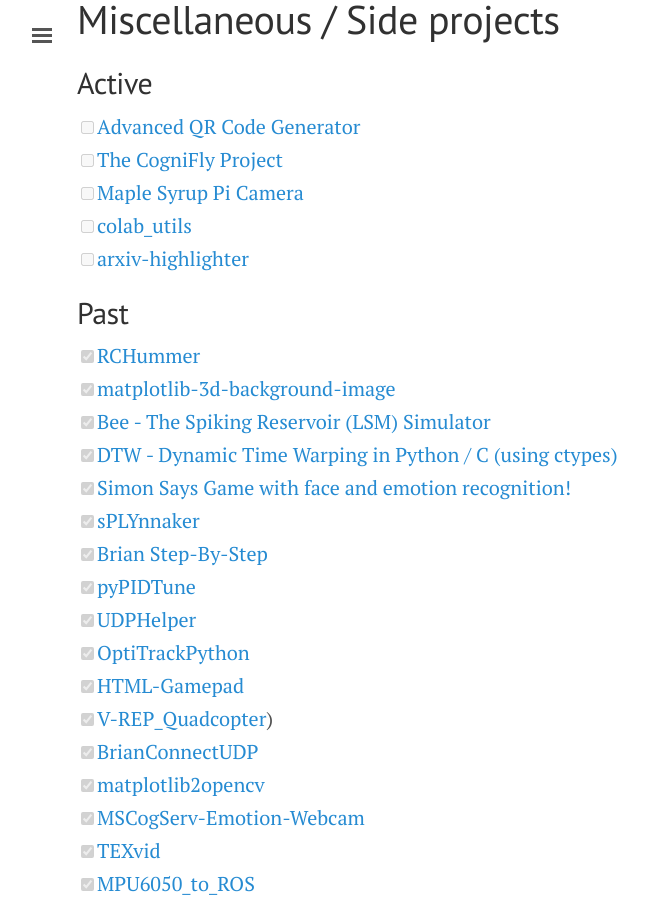
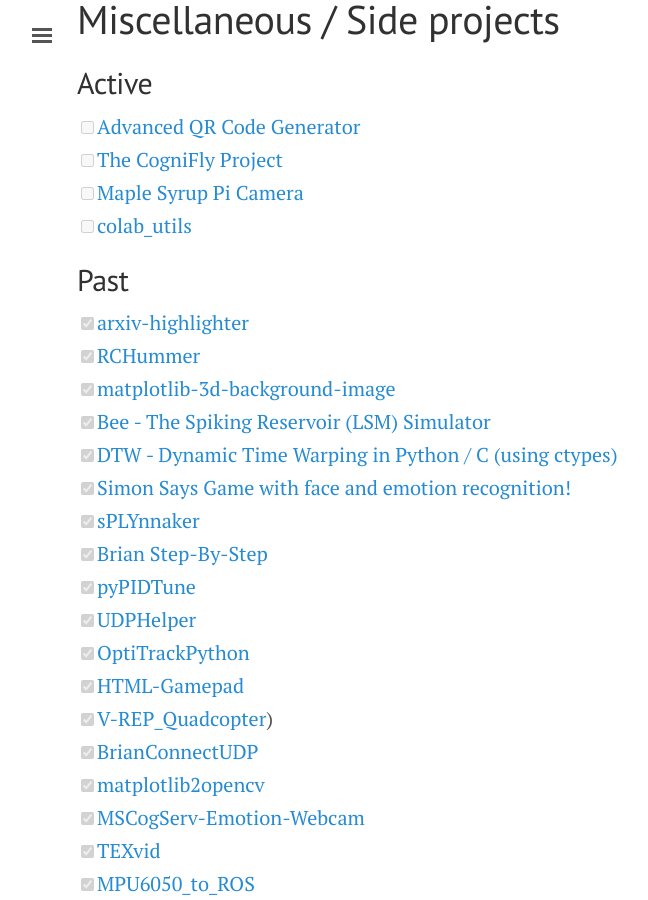
Before and after one commit to ricardodeazambuja/ricardodeazambuja.github.io, a Jekyll site: the page built from _pages/projects.md, in a window 1280 px wide and 900 px high, scrolled down 605 px. Shown: the whole window, without its empty margins (3-651 px from the left). Built offline with Jekyll 4.4.1, drawn with Linux system fonts in a browser that asks for light colours.

Commit message:
Minor updates...

```diff
--- a/_includes/sidebar.html
+++ b/_includes/sidebar.html
@@ -29,9 +29,8 @@
 
     <a class="sidebar-nav-item" href="https://scholar.google.co.uk/citations?user=F8AFA4gAAAAJ&sortby=pubdate">My Publications</a>
     <a class="sidebar-nav-item" href="https://github.com/ricardodeazambuja">GitHub Repositories</a>
-    <a class="sidebar-nav-item" href="http://www.thingiverse.com/ricardodeazambuja/designs">Thingverse Profile</a>
     <a class="sidebar-nav-item" href="https://www.youtube.com/c/RicardodeAzambuja">My Youtube Channel</a>
-    <a class="sidebar-nav-item" href="https://twitter.com/ricarbotics">Twitter @ricarbotics</a>
+    <a class="sidebar-nav-item" href="https://ricardodeazambuja.com/qrcodegenerator/">Advanced QR Code Generator</a>
 
     <span class="sidebar-nav-item">Currently v{{ site.version }}</span>
   </nav>
--- a/_pages/projects.md
+++ b/_pages/projects.md
@@ -19,9 +19,9 @@
 - [ ] [The CogniFly Project](https://thecognifly.github.io/)
 - [ ] [Maple Syrup Pi Camera](https://github.com/ricardodeazambuja/Maple-Syrup-Pi-Camera)
 - [ ] [colab_utils](https://github.com/ricardodeazambuja/colab_utils)
-- [ ] [arxiv-highlighter](https://github.com/ricardodeazambuja/arxiv-highlighter)
 
 ## Past
+- [x] [arxiv-highlighter](https://github.com/ricardodeazambuja/arxiv-highlighter)
 - [x] [RCHummer](https://github.com/ricardodeazambuja/RCHummer)
 - [x] [matplotlib-3d-background-image](https://github.com/ricardodeazambuja/matplotlib-3d-background-image)
 - [x] [Bee - The Spiking Reservoir (LSM) Simulator](https://github.com/ricardodeazambuja/Bee)
```
